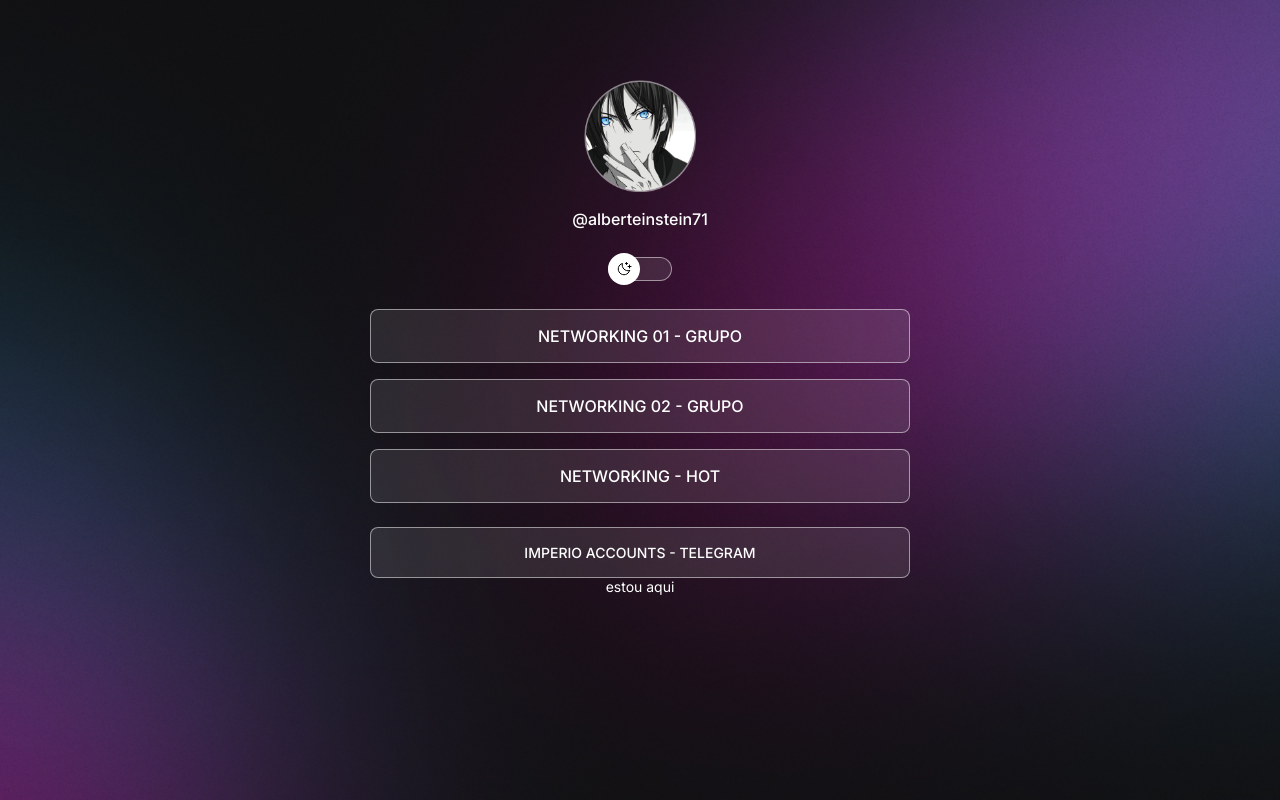
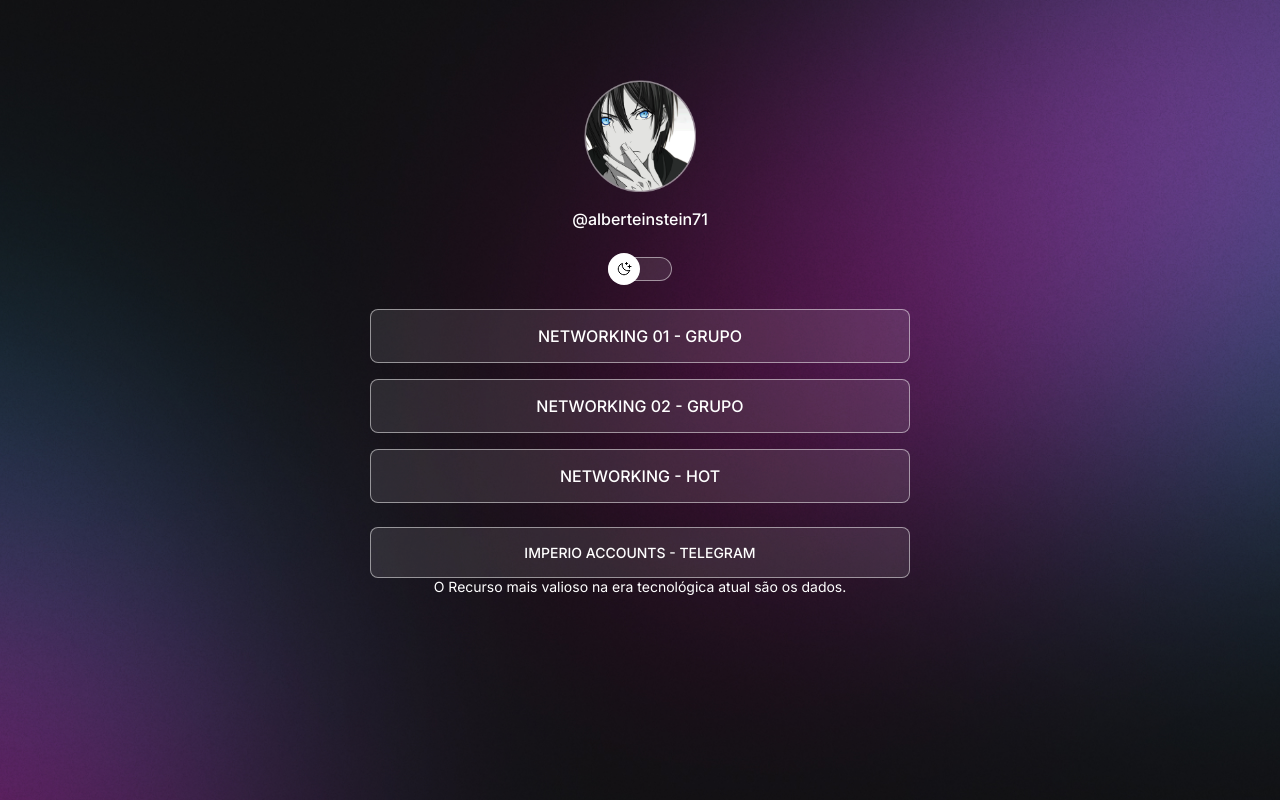
Before and after one commit to geradornot/testex, a plain HTML site: page index.html in a window 1280 px wide. Drawn offline with nearby package versions, Linux system fonts and the light colour scheme.

Commit message:
Update index.html

```diff
--- a/index.html
+++ b/index.html
@@ -56,7 +56,8 @@
           target="_blank"
           >IMPERIO ACCOUNTS - TELEGRAM</a
         >
-        <p>estou aqui</p> <!-- Adicionei a mensagem aqui -->
+
+        <p>O Recurso mais valioso na era tecnológica atual são os dados.</p> <!-- Adicionei a mensagem aqui -->
       </footer>
     </main>
 
```
